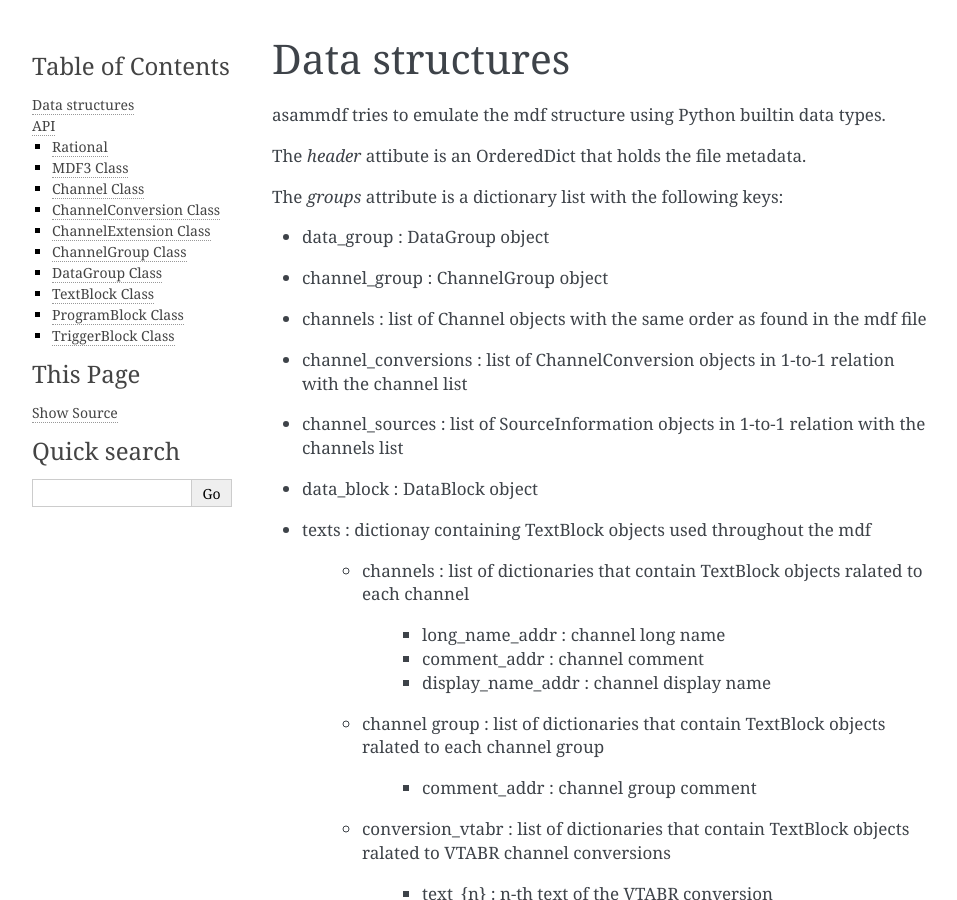
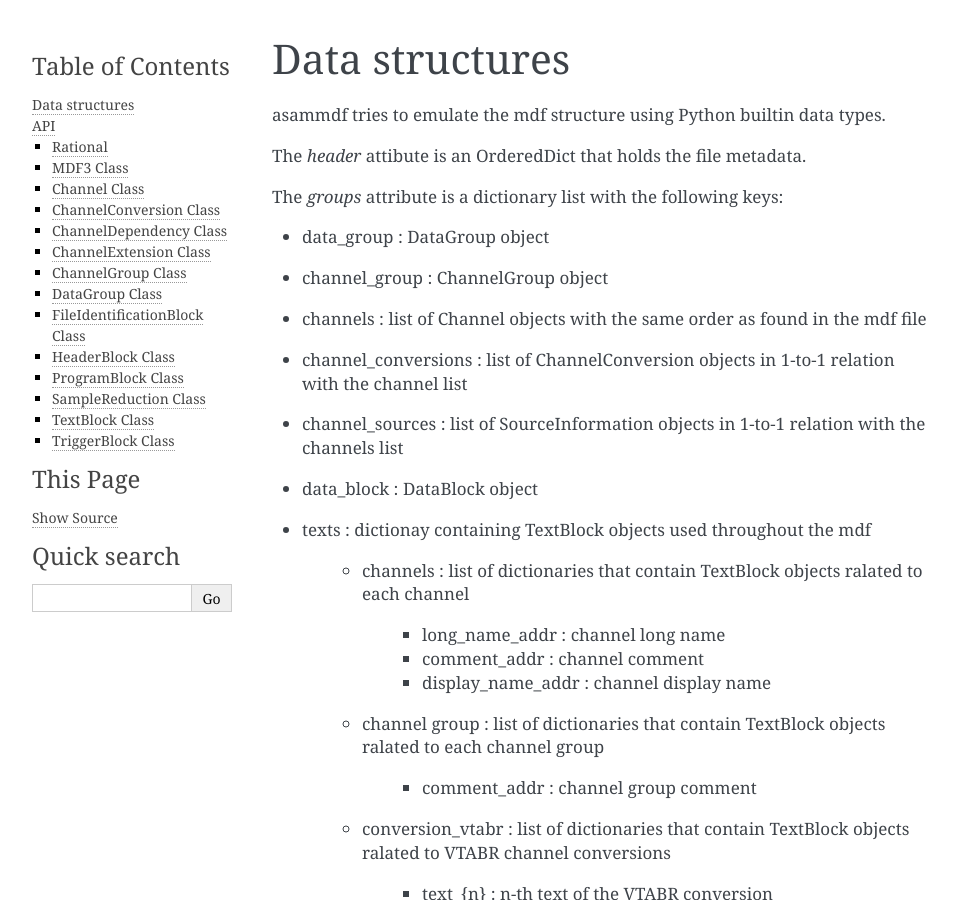
Before and after one commit to danielhrisca/asammdf, a Sphinx documentation site: the page built from documentation/mdf.rst, in a window 1280 px wide and 900 px high. Shown: the whole window, without its empty margins (148-1105 px from the left). Built offline with Sphinx 7.4.7, drawn with Linux system fonts in a browser that asks for light colours; formulas are drawn with MathJax 3; some of the changed text lies outside the part shown.

Commit message:
- improved API - improved documentation - added classes for IDBLOCK, HDBLOCK, SRBLOCK, CDBLOCK - lots of bug-fixes

```diff
--- a/documentation/mdf.rst
+++ b/documentation/mdf.rst
@@ -80,6 +80,11 @@ ChannelConversion Class
 .. autoclass:: asammdf.mdf3.ChannelConversion
     :members:
 
+ChannelDependency Class
+-----------------------
+.. autoclass:: asammdf.mdf3.ChannelDependency
+    :members:
+
 ChannelExtension Class
 -----------------------
 .. autoclass:: asammdf.mdf3.ChannelExtension
@@ -95,9 +100,14 @@ DataGroup Class
 .. autoclass:: asammdf.mdf3.DataGroup
     :members:
 
-TextBlock Class
+FileIdentificationBlock Class
 ---------------
-.. autoclass:: asammdf.mdf3.TextBlock
+.. autoclass:: asammdf.mdf3.FileIdentificationBlock
+    :members:
+
+HeaderBlock Class
+---------------
+.. autoclass:: asammdf.mdf3.HeaderBlock
     :members:
 
 ProgramBlock Class
@@ -105,6 +115,16 @@ ProgramBlock Class
 .. autoclass:: asammdf.mdf3.ProgramBlock
     :members:
 
+SampleReduction Class
+---------------
+.. autoclass:: asammdf.mdf3.SampleReduction
+    :members:
+
+TextBlock Class
+---------------
+.. autoclass:: asammdf.mdf3.TextBlock
+    :members:
+
 TriggerBlock Class
 ---------------
 .. autoclass:: asammdf.mdf3.TriggerBlock
--- a/setup.py
+++ b/setup.py
@@ -23,7 +23,7 @@ setup(
     # Versions should comply with PEP440.  For a discussion on single-sourcing
     # the version across setup.py and the project code, see
     # https://packaging.python.org/en/latest/single_source_version.html
-    version='1.0.1',
+    version='1.1.0',
 
     description='ASAM MDF measurement data file parser',
     long_description=long_description,
```
Also changed, not shown: README.rst (+17 -10 lines), 1 other file.
